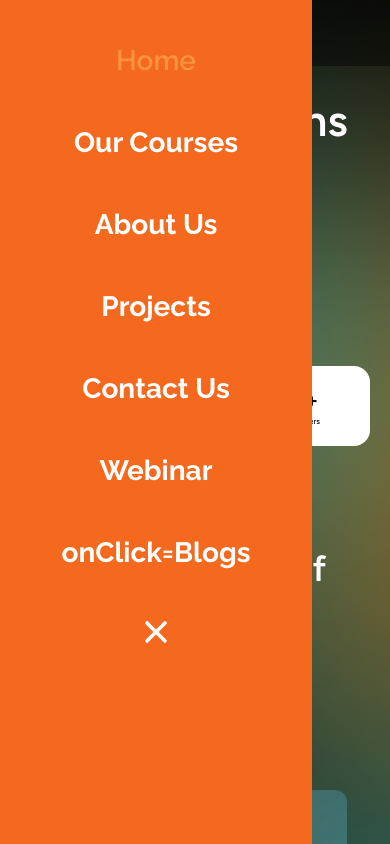
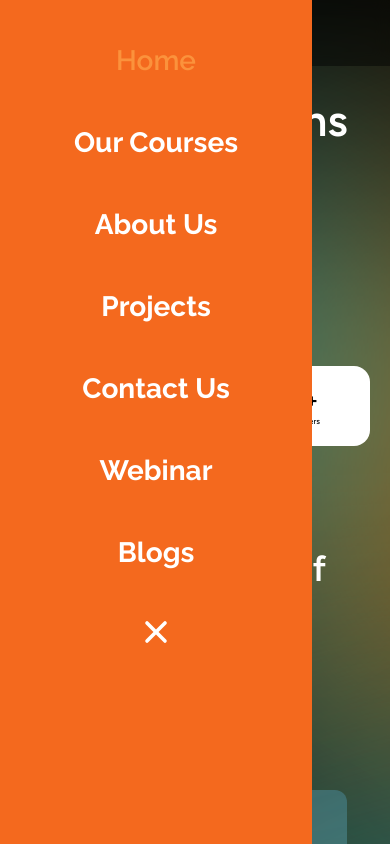
Before and after one commit to Qriocity-Company/Qriocity, a React (Vite) app: page / in a window 390 px wide. Both pictures are taken after a click on the icon 346 px from the left and 33 px from the top of the page. Shown: the top 844 px of the page. Built offline with nearby package versions, Linux system fonts and the light colour scheme.

Commit message:
minor changes

```diff
--- a/src/components/Navbar.jsx
+++ b/src/components/Navbar.jsx
@@ -112,10 +112,10 @@ export const Navbar = () => {
             >
               Webinar
             </Link>
-            <Link to="/blogs" className={isRouteActive("/blogs")}>
+            <Link to="/blogs" className={isRouteActive("/blogs")}
             onClick={() => {
                 toggleMenu();
-              }}
+              }}>
             Blogs
           </Link>
 
```
